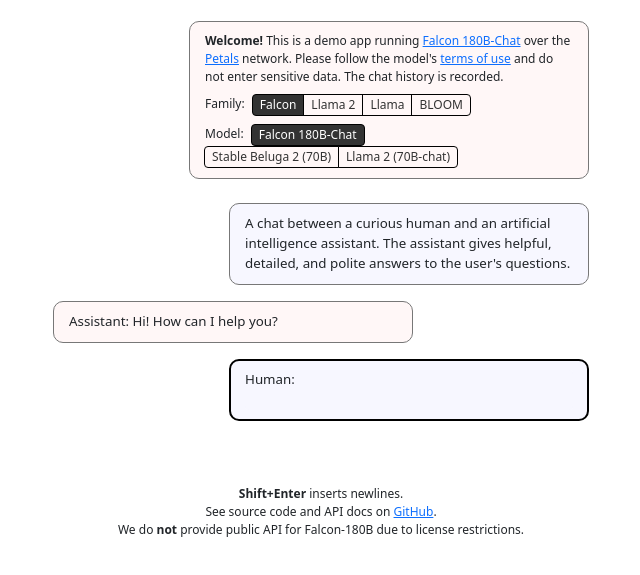
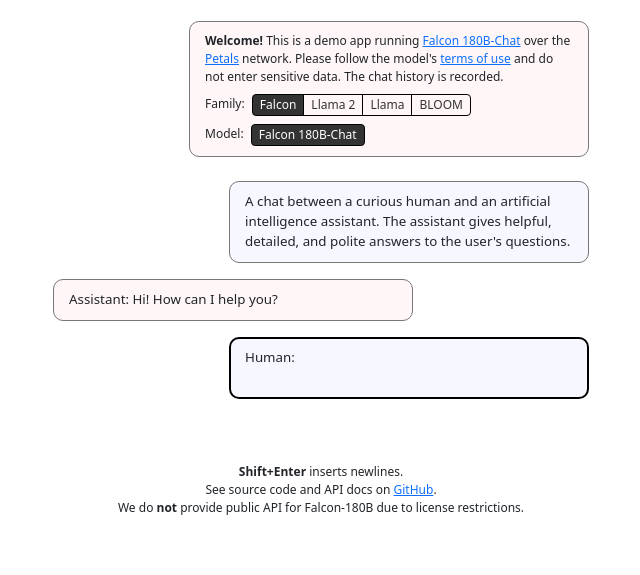
Before and after one commit to petals-infra/chat.petals.dev, a plain HTML site: page static/index.html in a window 1280 px wide. Shown: the part 135-710 px from the top of the page, without its empty margins (319-959 px from the left). Drawn offline with nearby package versions, Linux system fonts and the light colour scheme; files that its build step writes are made by us from their sources; files whose address does not match are found by name.

Commit message:
Fix HTML

```diff
--- a/static/index.html
+++ b/static/index.html
@@ -52,7 +52,7 @@
               <input type="radio" class="btn-check" name="model" value="tiiuae/falcon-180B-chat" id="falcon-180B-chat" checked>
               <label class="btn btn-outline-primary" for="falcon-180B-chat">Falcon 180B-Chat</label>
             </div>
-            <div class="model-selector btn-group" role="group" data-family="llama-2">
+            <div class="model-selector btn-group" role="group" data-family="llama-2" style="display: none;">
               <input type="radio" class="btn-check" name="model" value="stabilityai/StableBeluga2" id="stablebeluga2">
               <label class="btn btn-outline-primary" for="stablebeluga2">Stable Beluga 2 (70B)</label>
               <input type="radio" class="btn-check" name="model" value="meta-llama/Llama-2-70b-chat-hf" id="meta-llama-2-70b-chat-hf">
```
